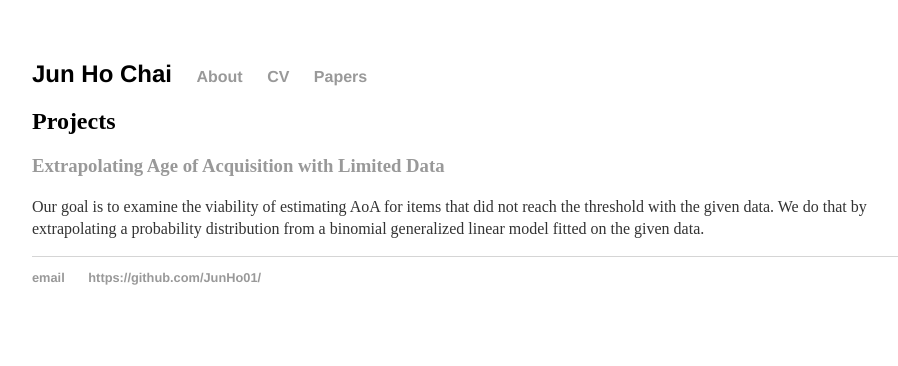
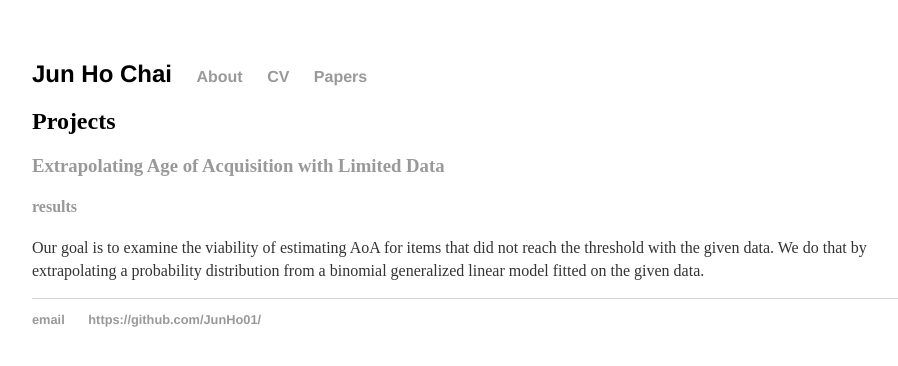
Before and after one commit to junhochai/junhochai.github.io, a Jekyll site: the page built from index.html, in a window 1280 px wide. Shown: the top 366 px of the page, without its empty margins (160-1058 px from the left). Built offline with Jekyll 4.4.1, drawn with Linux system fonts in a browser that asks for light colours.

Commit message:
Update index.html

```diff
--- a/index.html
+++ b/index.html
@@ -5,6 +5,7 @@ title:
 <div class="blurb">
 	<h2>Projects</h2>
 	<h3><a href="https://osf.io/yp6bq/">Extrapolating Age of Acquisition with Limited Data</a></h3>
+	<h4><a href="https://junhochai.github.io/AoA/extrapolate_AoA.html">results</a></h4>
 	<p>Our goal is to examine the viability of estimating AoA for items that did not reach the threshold with the given data. We do that by extrapolating a probability distribution from a binomial generalized linear model fitted on the given data.</p>
 
 </div><!-- /.blurb -->
```
